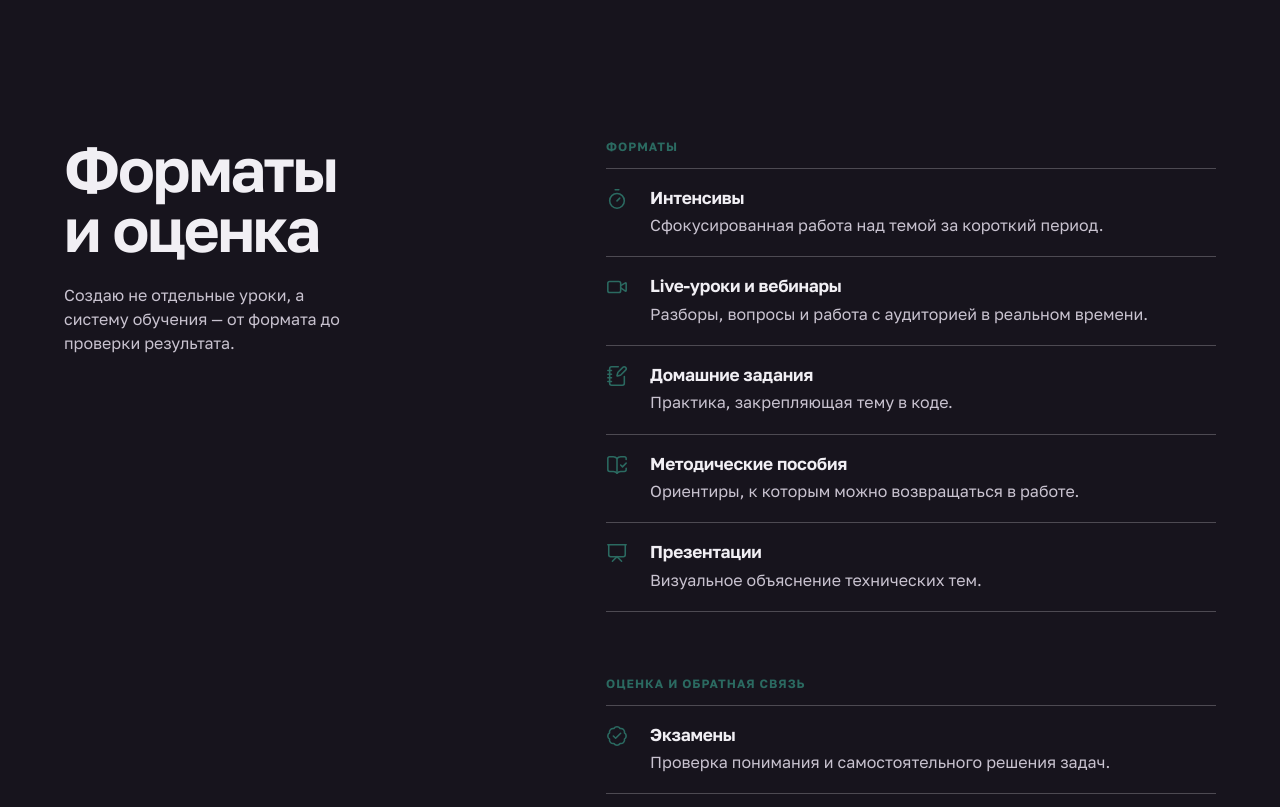
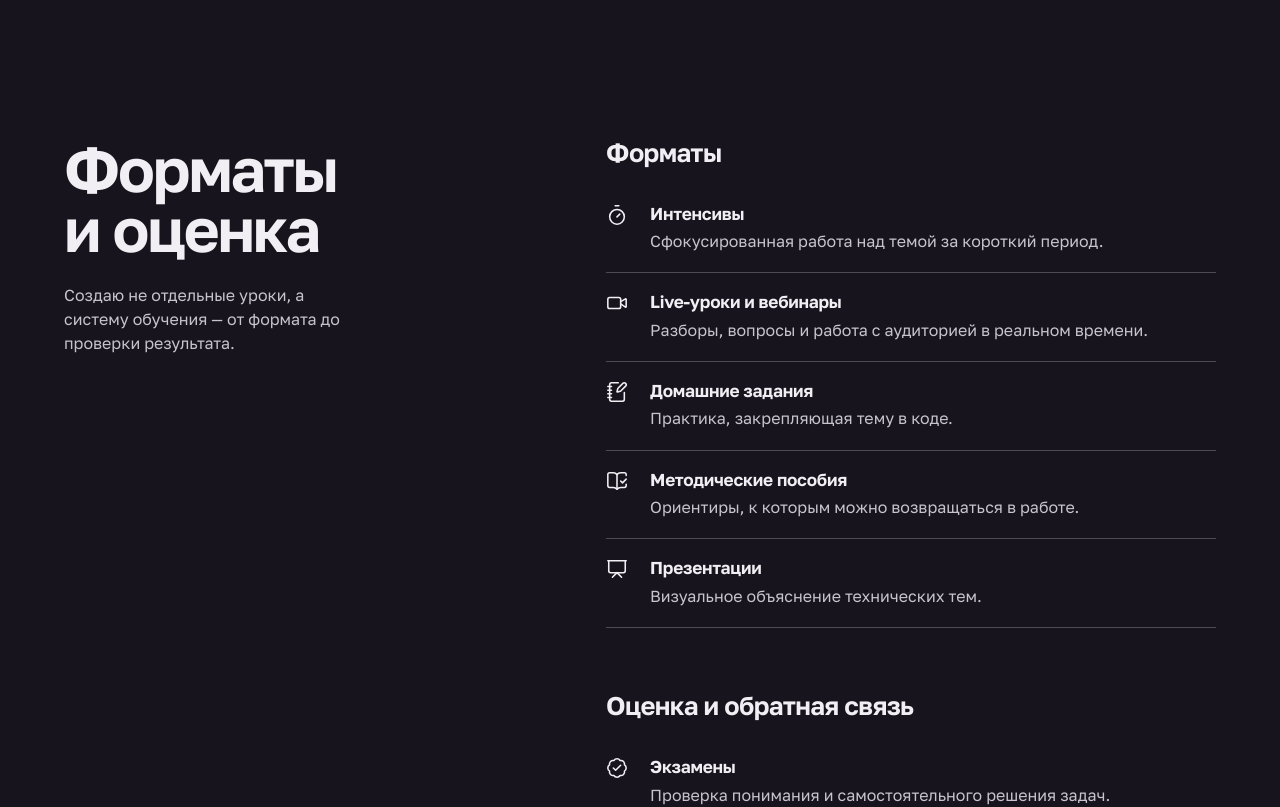
Before and after one commit to safronman/safronman.github.io, a Next.js app: page / in a window 1280 px wide. Shown: the part 7200-8007 px from the top of the page. Built offline with nearby package versions, Linux system fonts and the light colour scheme.

Commit message:
fix: improve formats section hierarchy

```diff
--- a/app/formats-and-assessment.module.css
+++ b/app/formats-and-assessment.module.css
@@ -35,17 +35,16 @@
 }
 
 .groupTitle {
-  color: var(--accent);
-  font-size: 0.75rem;
+  color: var(--ink-on-dark);
+  font-size: clamp(1.25rem, 2vw, 1.75rem);
   font-weight: 650;
-  letter-spacing: 0.08em;
-  text-transform: uppercase;
+  letter-spacing: -0.025em;
+  line-height: 1.1;
 }
 
 .group ul {
-  margin-top: 14px;
+  margin-top: 18px;
   list-style: none;
-  border-top: 1px solid rgba(247, 247, 250, 0.24);
 }
 
 .item {
@@ -55,15 +54,13 @@
   align-items: start;
   padding: 18px 0 19px;
   border-bottom: 1px solid rgba(247, 247, 250, 0.24);
-  transition: color 0.2s cubic-bezier(0.16, 1, 0.3, 1);
 }
 
 .item svg {
   width: 22px;
   height: 22px;
   margin-top: 1px;
-  color: var(--accent);
-  transition: color 0.2s cubic-bezier(0.16, 1, 0.3, 1);
+  color: var(--ink-on-dark);
 }
 
 .item h3 {
@@ -82,14 +79,6 @@
   text-wrap: pretty;
 }
 
-.item:hover {
-  color: var(--accent);
-}
-
-.item:hover svg {
-  color: var(--ink-on-dark);
-}
-
 @media (max-width: 820px) {
   .inner {
     grid-template-columns: 1fr;
@@ -100,10 +89,3 @@
     max-width: 12ch;
   }
 }
-
-@media (prefers-reduced-motion: reduce) {
-  .item,
-  .item svg {
-    transition: none;
-  }
-}
```
Also changed, not shown: 1 other file (tests, documents, lock files or other folders).
